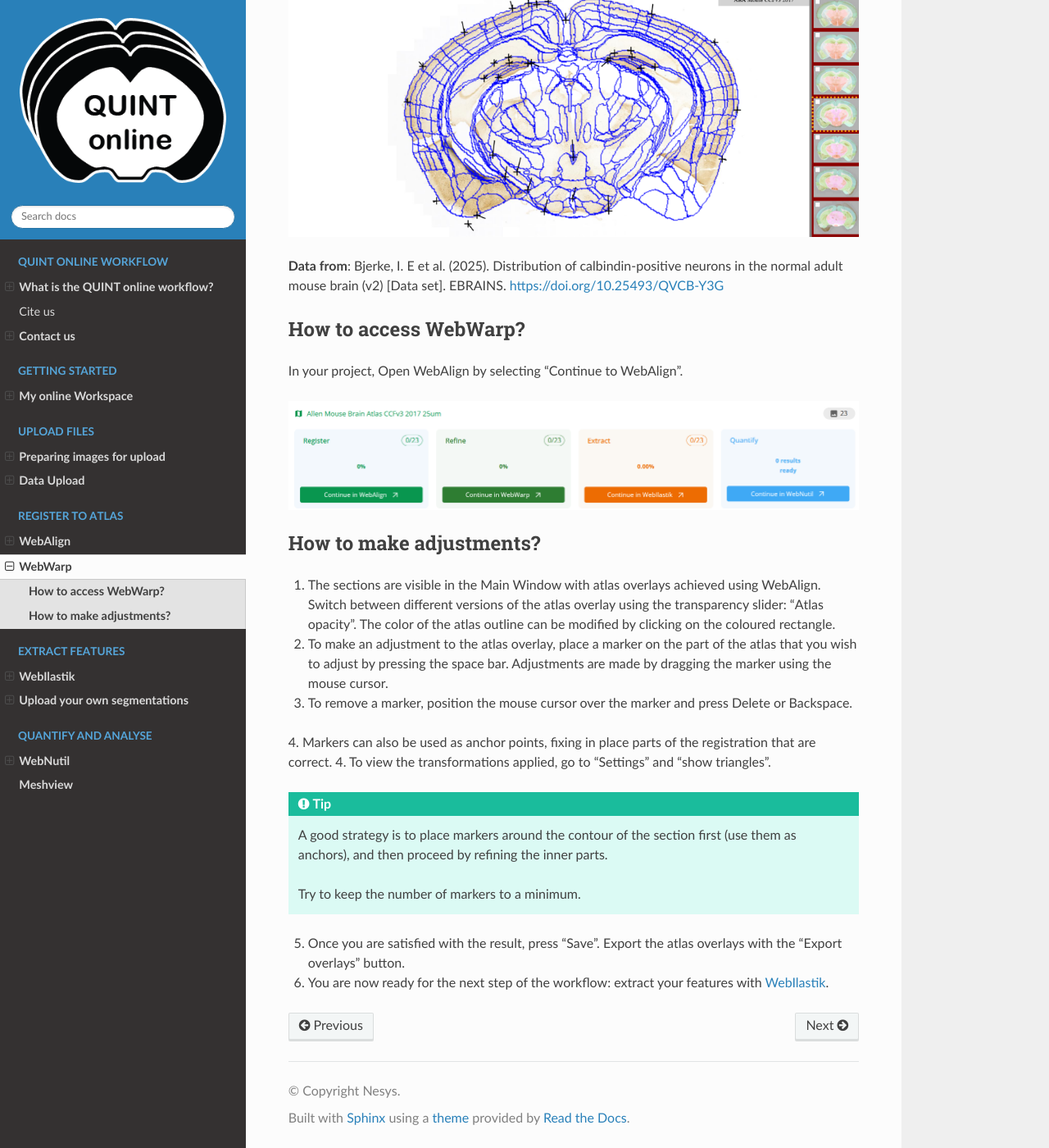
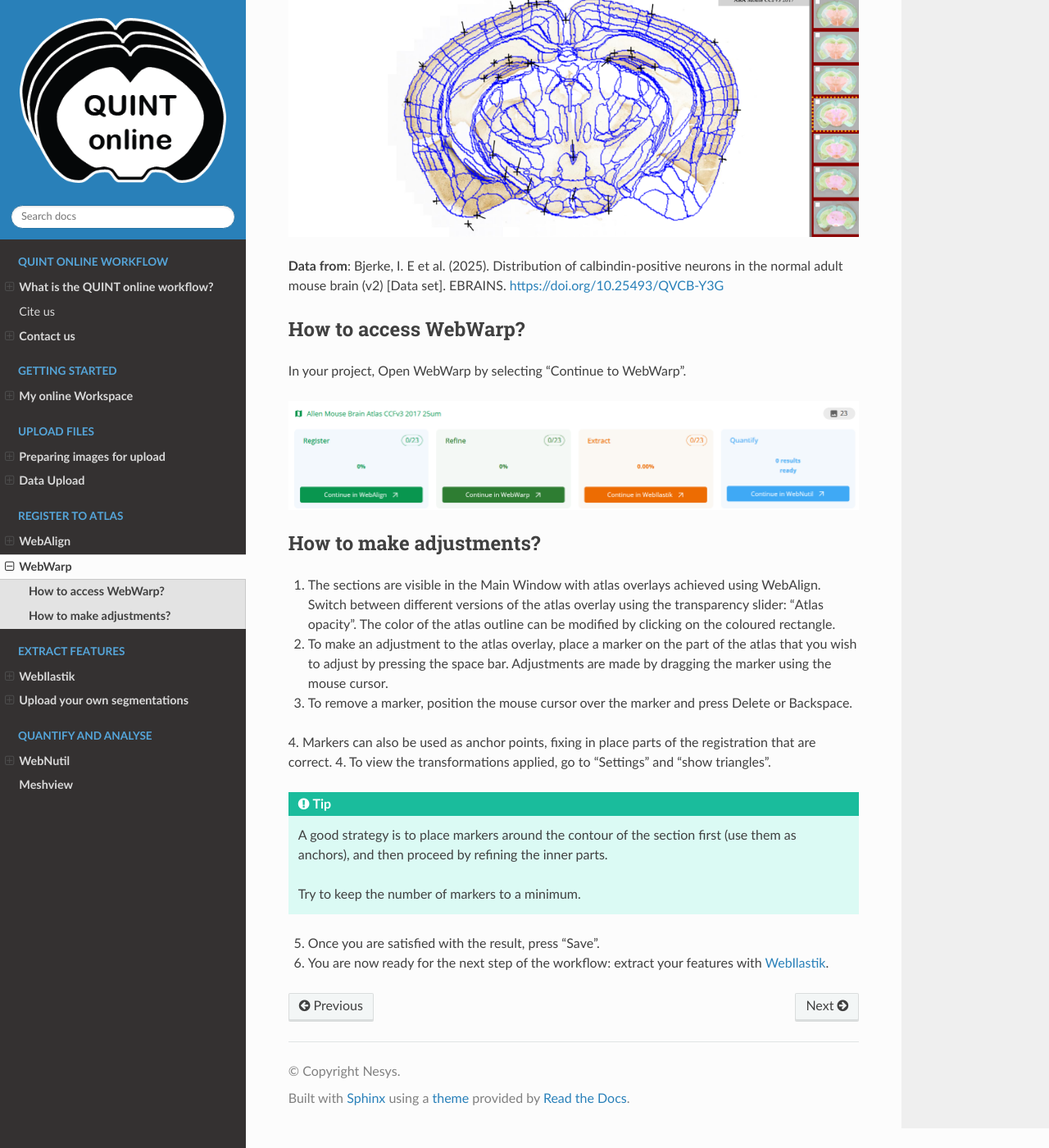
Before and after one commit to Neural-Systems-at-UIO/QUINT_webtools, a Sphinx documentation site: the page built from docs/WebWarp.rst, in a window 1280 px wide and 1400 px high, scrolled down 336 px. Shown: the whole window at 82% size. Built offline with Sphinx 7.4.7 and the Read the Docs theme 3.1.0, drawn with Linux system fonts in a browser that asks for light colours.

Commit message:
Update WebWarp.rst

```diff
--- a/docs/WebWarp.rst
+++ b/docs/WebWarp.rst
@@ -10,7 +10,7 @@
 **How to access WebWarp?**
 ----------------------------
 
-In your project, Open WebAlign by selecting "Continue to WebAlign".
+In your project, Open WebWarp by selecting "Continue to WebWarp".
 
 .. image:: images/navigate_to_apps.png
 
@@ -28,6 +28,6 @@
 
  Try to keep the number of markers to a minimum.
 
-5. Once you are satisfied with the result, press "Save". Export the atlas overlays with the "Export overlays" button.
+5. Once you are satisfied with the result, press "Save".
 
 6. You are now ready for the next step of the workflow: extract your features with `WebIlastik <https://quint-webtools.readthedocs.io/en/latest/WebIlastik.html>`_.
```
